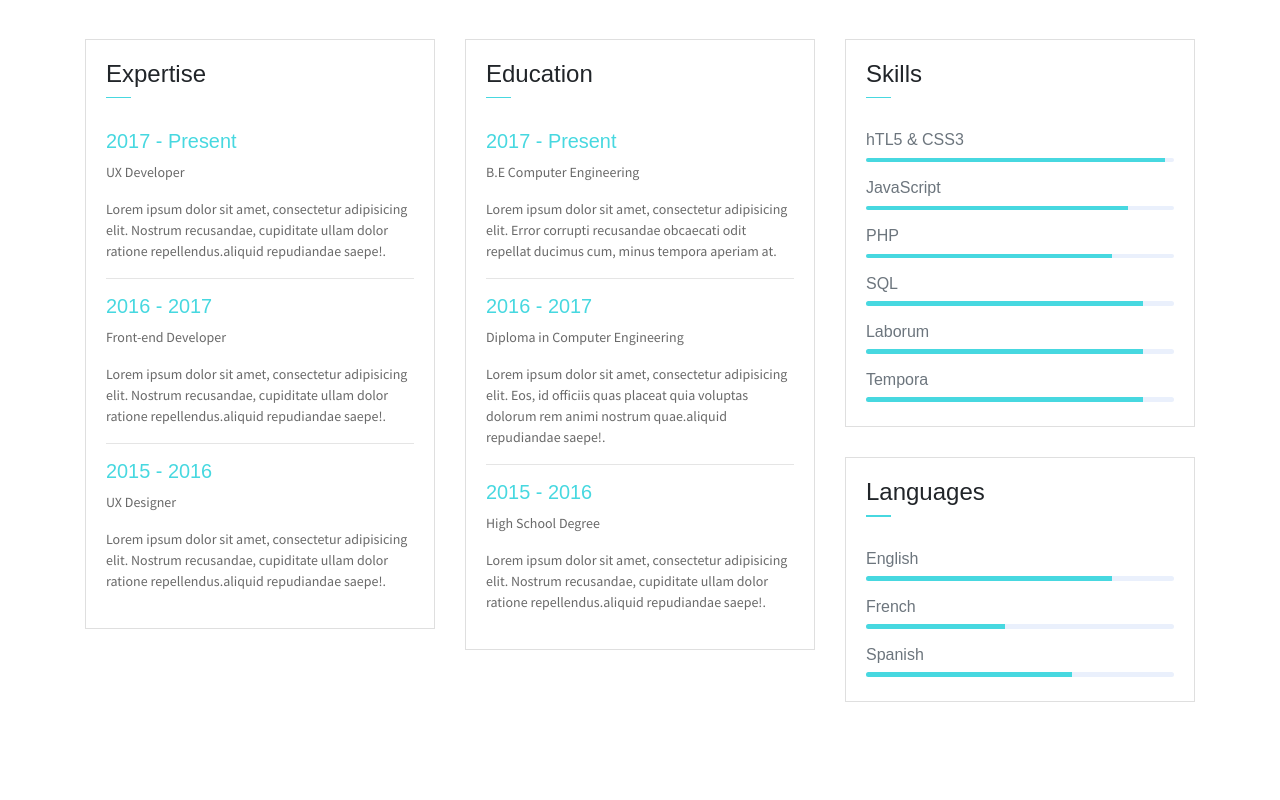
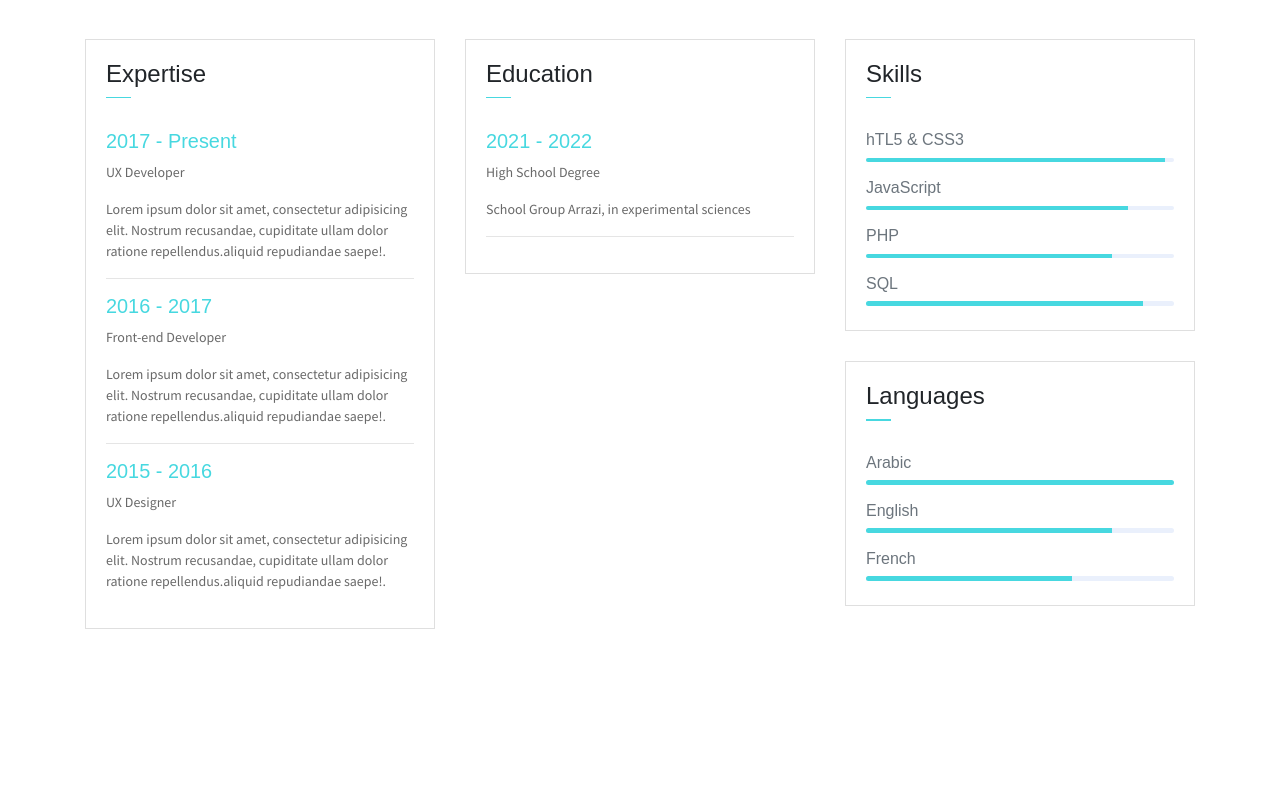
Before and after one commit to lmekawi/myresume, a website: page public_html/index.html in a window 1280 px wide. Shown: the part 1300-2100 px from the top of the page. Drawn offline with Linux system fonts and the light colour scheme; some packages are replaced by stand-ins of ours.

Commit message:
Update index.html

```diff
--- a/public_html/index.html
+++ b/public_html/index.html
@@ -158,17 +158,11 @@
                             </div>
                         </div>
                         <div class="card-body">
-                            <h6 class="title text-danger">2017 - Present</h6>
-                            <P>B.E Computer Engineering</P>
-                            <P class="subtitle">Lorem ipsum dolor sit amet, consectetur adipisicing elit. Error corrupti recusandae obcaecati odit repellat ducimus cum, minus tempora aperiam at.</P>
+                            <h6 class="title text-danger">2021  -  2022</h6>
+                            <P>High School Degree</P>
+                            <P class="subtitle">School Group Arrazi, in experimental sciences</P>
                             <hr>
-                            <h6 class="title text-danger">2016 - 2017</h6>
-                            <P>Diploma in Computer Engineering</P>
-                            <P class="subtitle">Lorem ipsum dolor sit amet, consectetur adipisicing elit. Eos, id officiis quas placeat quia voluptas dolorum rem animi nostrum quae.aliquid repudiandae saepe!.</P>
-                            <hr>
-                            <h6 class="title text-danger">2015 - 2016</h6>
-                            <P>High School Degree</P>
-                            <P class="subtitle">Lorem ipsum dolor sit amet, consectetur adipisicing elit. Nostrum recusandae, cupiditate ullam dolor ratione repellendus.aliquid repudiandae saepe!.</P>
+
 
                         </div>
                     </div>
@@ -198,14 +192,6 @@
                             <div class="progress mb-3">
                                 <div class="progress-bar bg-danger" role="progressbar" style="width: 90%" aria-valuenow="75" aria-valuemin="0" aria-valuemax="100"></div>
                             </div>
-                            <h6>Laborum</h6>
-                            <div class="progress mb-3">
-                                <div class="progress-bar bg-danger" role="progressbar" style="width: 90%" aria-valuenow="75" aria-valuemin="0" aria-valuemax="100"></div>
-                            </div>
-                            <h6>Tempora</h6>
-                            <div class="progress mb-3">
-                                <div class="progress-bar bg-danger" role="progressbar" style="width: 90%" aria-valuenow="75" aria-valuemin="0" aria-valuemax="100"></div>
-                            </div>
                         </div>
                     </div>
                     <div class="card">
@@ -216,15 +202,15 @@
                             </div>
                         </div>
                         <div class="card-body pb-2">
-                           <h6>English</h6>
+                           <h6>Arabic</h6>
+                            <div class="progress mb-3">
+                                <div class="progress-bar bg-danger" role="progressbar" style="width: 100%" aria-valuenow="25" aria-valuemin="0" aria-valuemax="100"></div>
+                            </div>
+                            <h6>English</h6>
                             <div class="progress mb-3">
                                 <div class="progress-bar bg-danger" role="progressbar" style="width: 80%" aria-valuenow="25" aria-valuemin="0" aria-valuemax="100"></div>
                             </div>
                             <h6>French</h6>
-                            <div class="progress mb-3">
-                                <div class="progress-bar bg-danger" role="progressbar" style="width: 45%" aria-valuenow="25" aria-valuemin="0" aria-valuemax="100"></div>
-                            </div>
-                            <h6>Spanish</h6>
                             <div class="progress mb-3">
                                 <div class="progress-bar bg-danger" role="progressbar" style="width: 67%" aria-valuenow="50" aria-valuemin="0" aria-valuemax="100"></div>
                             </div>
@@ -513,11 +499,7 @@
                                 <h6 class="d-inline">Phone : <br> <span class="text-muted">+ (212) 701-755337</span></h6>
                             </div>
                         </div>
-                        <div class="row mb-2">
-                            <div class="col-1 pt-1 mr-1">
-                                <i class="ti-map-alt icon-md"></i>
-                            </div>
-                        </div>
+
                         <div class="row mb-2">
                             <div class="col-1 pt-1 mr-1">
                                 <i class="ti-envelope icon-md"></i>
```
